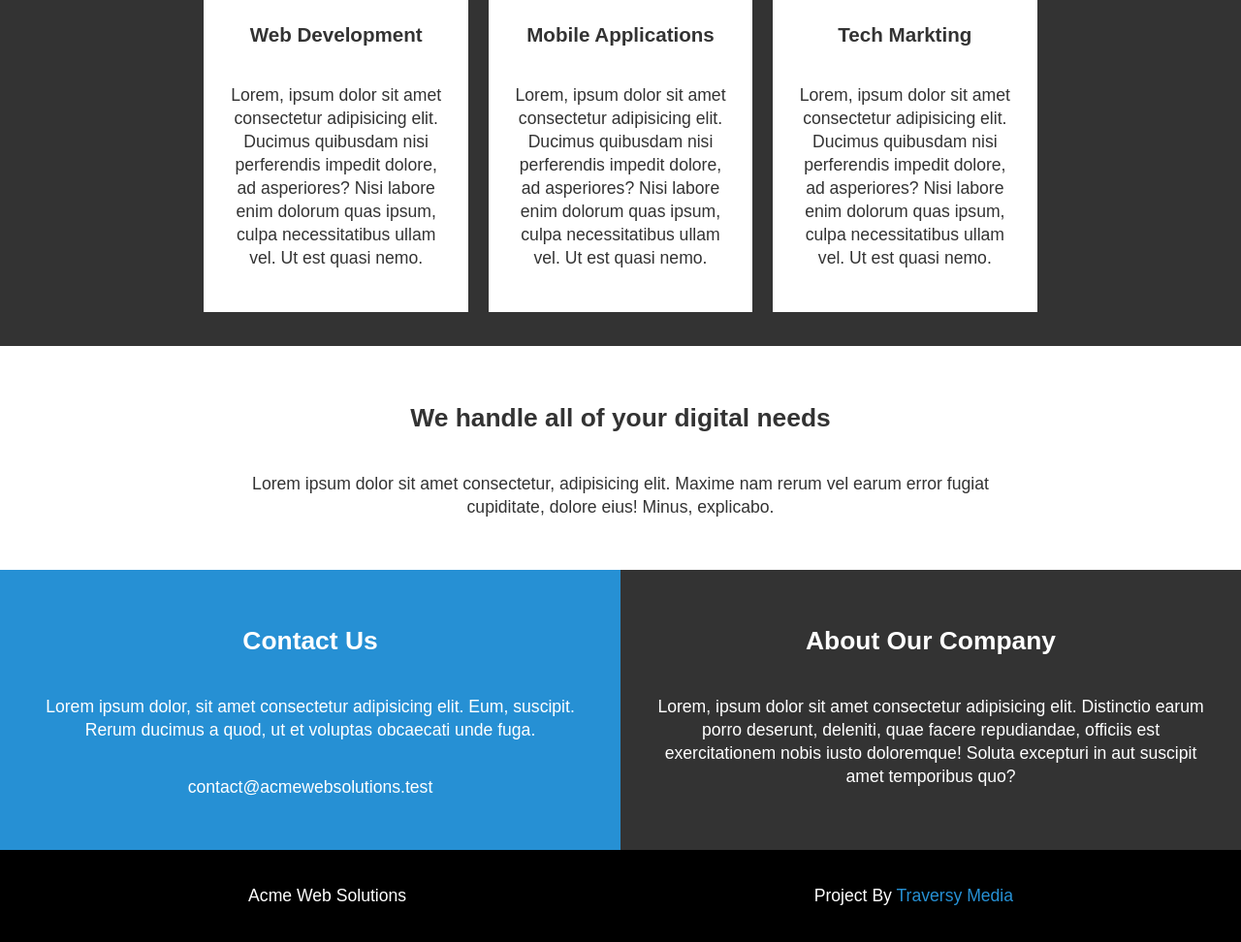
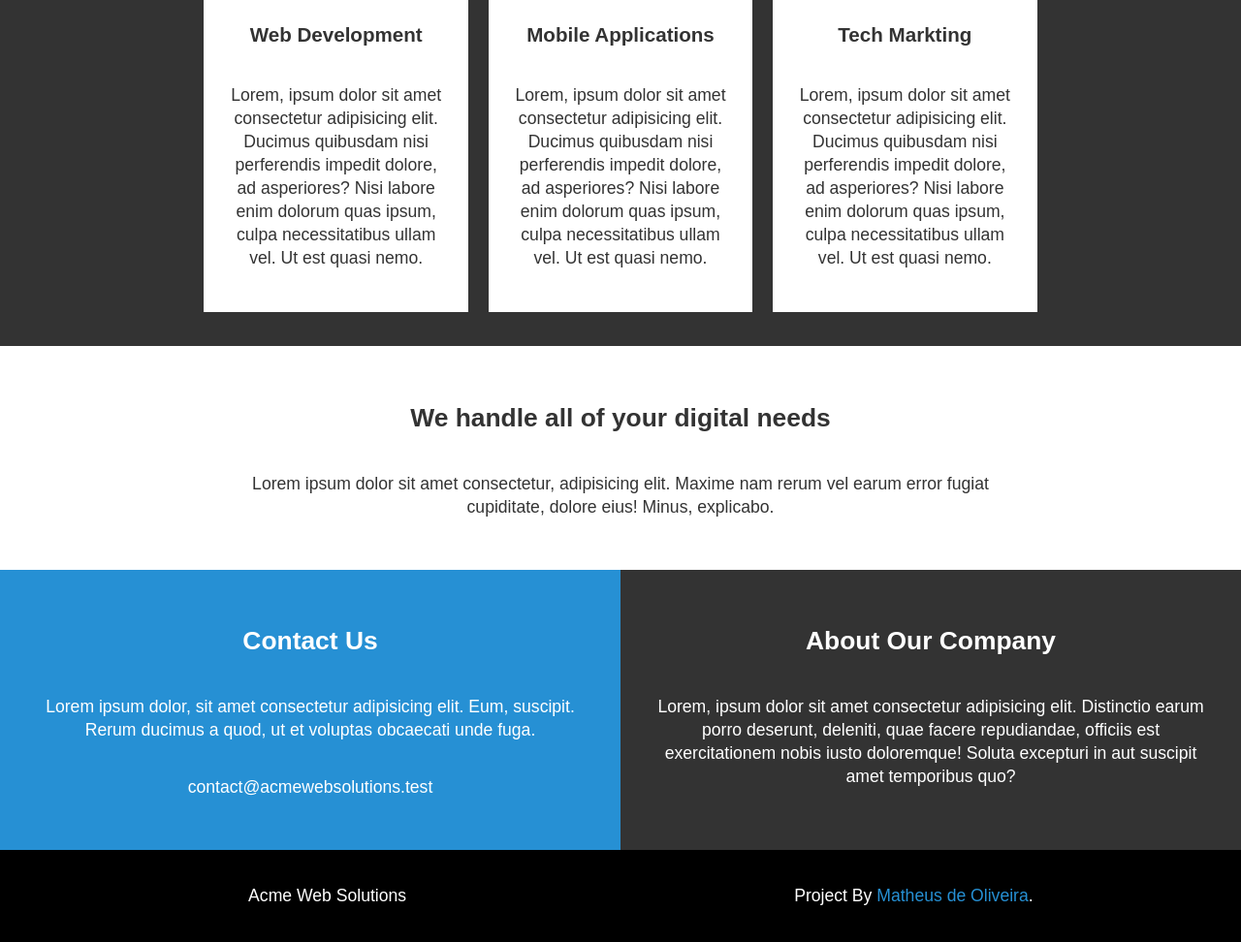
Before and after one commit to Matheus-OliverJC7/css-grid-responsive-site, a plain HTML site: page index.html in a window 1280 px wide. Shown: the part 932-1904 px from the top of the page at 97% size. Drawn offline with Linux system fonts and the light colour scheme.

Commit message:
Update index.html

```diff
--- a/index.html
+++ b/index.html
@@ -76,7 +76,7 @@
     </main>
     <footer id="main-footer" class="grid">
         <div>Acme Web Solutions</div>
-        <div>Project By <a href="http://traversymedia.com" target="_blank">Traversy Media</a></div>
+        <div>Project By <a href="http://traversymedia.com" target="_blank">Matheus de Oliveira</a>.</div>
     </footer>
 </body>
 </html>
```
